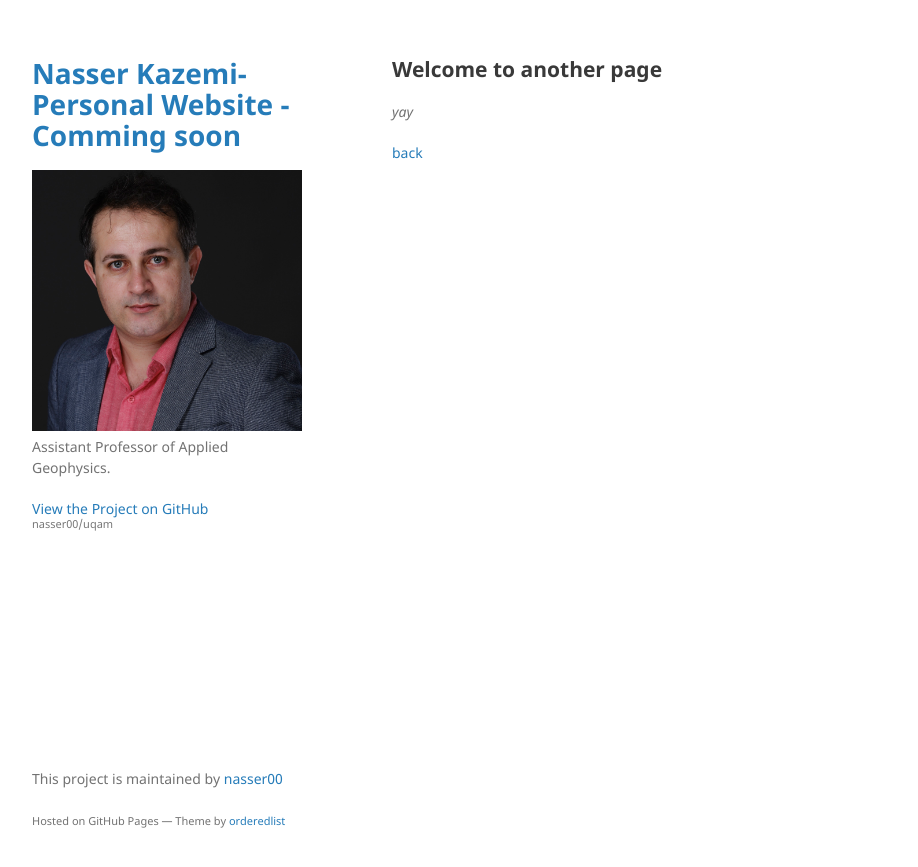
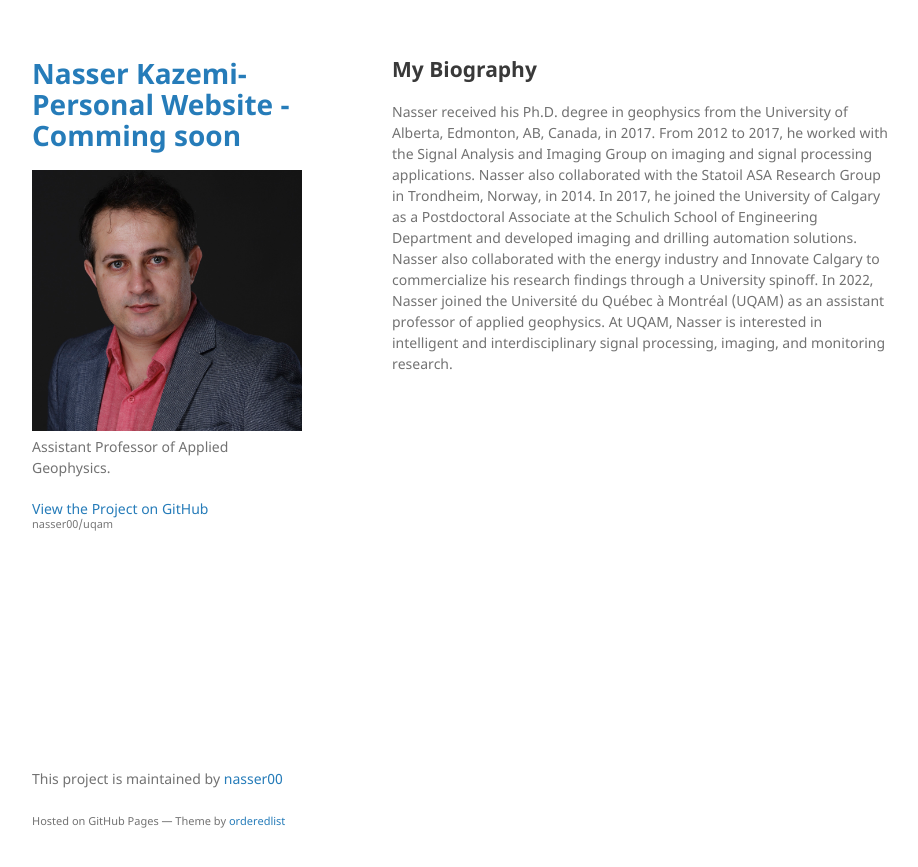
Before and after one commit to nasser00/uqam, a Jekyll site: the page built from another-page.md, in a window 1280 px wide. Shown: the top 867 px of the page, without its empty margins (178-1096 px from the left). Built offline with Jekyll 4.4.1, drawn with Linux system fonts in a browser that asks for light colours; our own code applies the rules of GitHub Pages for plain Markdown files.

Commit message:
Update another-page.md

```diff
--- a/another-page.md
+++ b/another-page.md
@@ -1,9 +1,4 @@
----
-layout: default
----
 
-## Welcome to another page
+## My Biography
 
-_yay_
-
-[back](./)
+Nasser received his Ph.D. degree in geophysics from the University of Alberta, Edmonton, AB, Canada, in 2017. From 2012 to 2017, he worked with the Signal Analysis and Imaging Group on imaging and signal processing applications. Nasser also collaborated with the Statoil ASA Research Group in Trondheim, Norway, in 2014. In 2017, he joined the University of Calgary as a Postdoctoral Associate at the Schulich School of Engineering Department and developed imaging and drilling automation solutions. Nasser also collaborated with the energy industry and Innovate Calgary to commercialize his research findings through a University spinoff. In 2022, Nasser joined the Université du Québec à Montréal (UQAM) as an assistant professor of applied geophysics. At UQAM, Nasser is interested in intelligent and interdisciplinary signal processing, imaging, and monitoring research.
```
